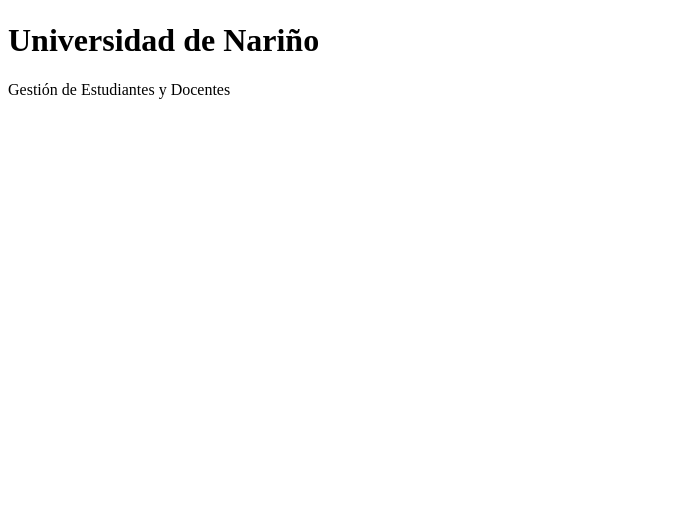
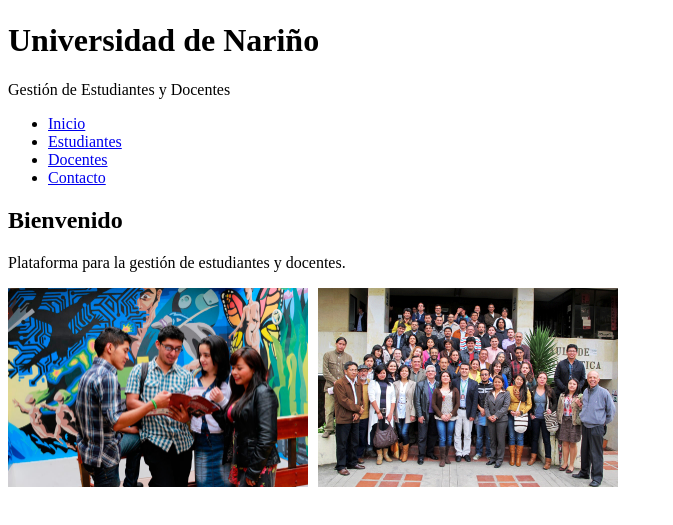
Before and after one commit to DavidTupue/Universidad-de-Nari-o, a plain HTML site: page index.html in a window 1280 px wide. Shown: the part 87-612 px from the top of the page, without its empty margins (0-673 px from the left). Drawn offline with Linux system fonts and the light colour scheme.

Commit message:
Agregado el menú de navegación y sección de bienvenida con imágenes

```diff
--- a/index.html
+++ b/index.html
@@ -19,5 +19,28 @@
         <!-- Breve descripción -->
         <p>Gestión de Estudiantes y Docentes</p>
     </header>
+    <!-- Menú de Navegación -->
+    <nav>
+        <ul>
+            <li><a href="#inicio">Inicio</a></li>
+            <li><a href="#estudiantes">Estudiantes</a></li>
+            <li><a href="#docentes">Docentes</a></li>
+            <li><a href="#contacto">Contacto</a></li>
+        </ul>
+    </nav>
+
+    <!-- Contenido Principal -->
+    <main>
+        <!-- Sección Inicio -->
+        <section id="inicio">
+            <h2>Bienvenido</h2>
+            <p>Plataforma para la gestión de estudiantes y docentes.</p>
+            <!-- Contenedor para imágenes con estilo Flexbox -->
+            <div style="display: flex; gap: 10px;">
+                <img src="imagenes/estudiantes.jpg" alt="Estudiantes de la Universidad de Nariño" width="300">
+                <img src="imagenes/docentes.png" alt="Docentes de la Universidad de Nariño" width="300">
+            </div>
+        </section>
+    </main>
 </body>
 </html>
```
Also changed, not shown: imagenes/docentes.png (added), imagenes/estudiantes.jpg (added).
